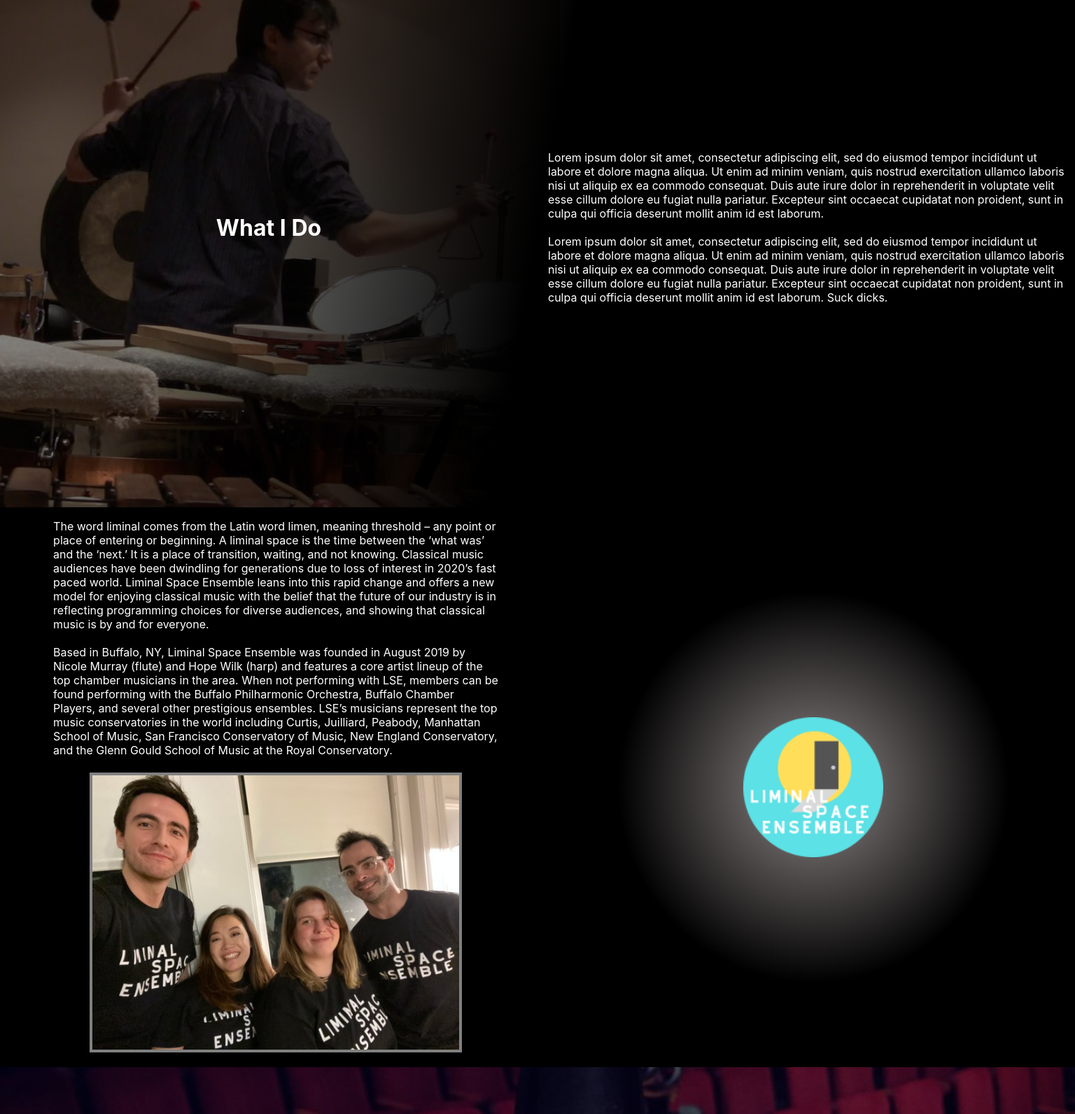
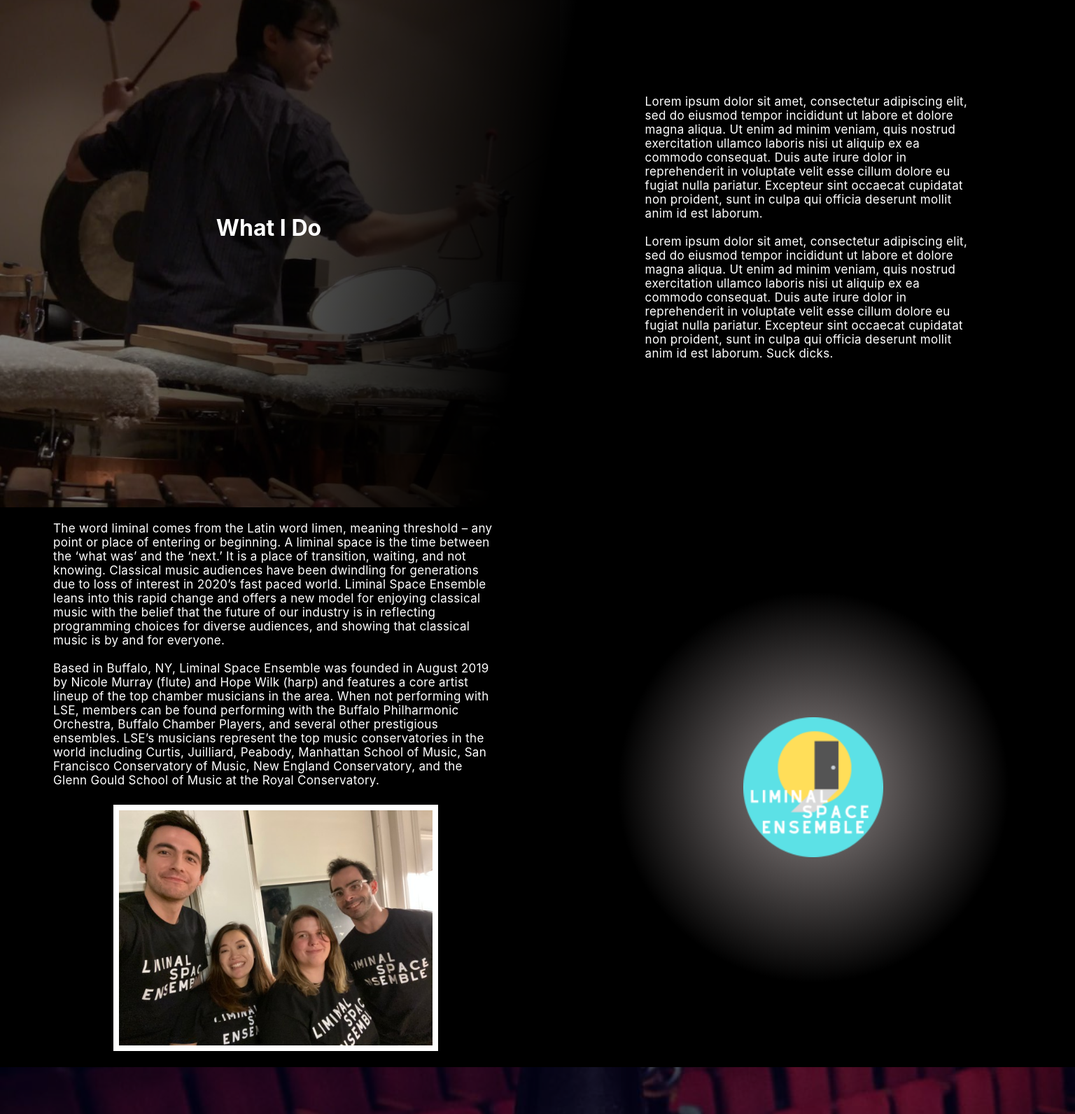
Before and after one commit to tommywu10/JuanHerrera, a React (Create React App) app: page / in a window 1536 px wide. Shown: the part 1675-3267 px from the top of the page at 70% size. Built offline with nearby package versions, Linux system fonts and the light colour scheme; a web font is replaced by a local one.

Commit message:
clickable links in contact page

```diff
--- a/src/App.css
+++ b/src/App.css
@@ -246,9 +246,19 @@
   margin: 20px 0 0 ;
 }
 
+.contact-info a {
+  text-decoration: none;
+  color: white;
+  transition: linear .2s;
+}
+
+.contact-info a:hover {
+  color:rgb(146, 138, 138)
+}
 .contact-info h3 {
   margin: 0 20px ;
   letter-spacing: .5px;
+
 }
 
 .contact-icon {
@@ -353,8 +363,11 @@
   }
 
   #liminal-crew-img {
-    width: 70%;
-    border: 4px solid gray;
+    width: 60%;
+    border-image: linear-gradient(to bottom, #3acfd5 0%, #3a4ed5 100%);
+    border: 8px solid;
+    border-image-slice: 1;
+
   }
 
   .contact-container h1 {
@@ -367,4 +380,15 @@
     width: 40%;
     height: 100%;
   }
+
+  .about-me-content p {
+    width: 60%;
+    font-size: 17px;
+    letter-spacing: .3px;
+  }
+
+  .liminal-space-content p {
+    font-size: 17px;
+    letter-spacing: .3px;
+  }
 }
--- a/src/Components/Contact.js
+++ b/src/Components/Contact.js
@@ -11,11 +11,11 @@
 
                 <div className="contact-info">
                     <FontAwesomeIcon icon={faEnvelope} className="contact-icon"/>
-                    <h3>juanherrera@smallpp.com</h3>
+                    <h3><a href= "mailto: juanherrera@smallpp.com">juanherrera@smallpp.com</a></h3>
                 </div>
                 <div className="contact-info">
                     <FontAwesomeIcon icon={faLocationArrow} className="contact-icon"/>
-                    <h3>Fredonia, NY</h3>
+                    <h3><a href="https://goo.gl/maps/7SAfwiaveQphU76n9" target="_blank">Fredonia, NY</a></h3>
                 </div>
                 <div className="contact-info">
                     <FontAwesomeIcon icon={faPhoneSquareAlt} className="contact-icon"/>
```
